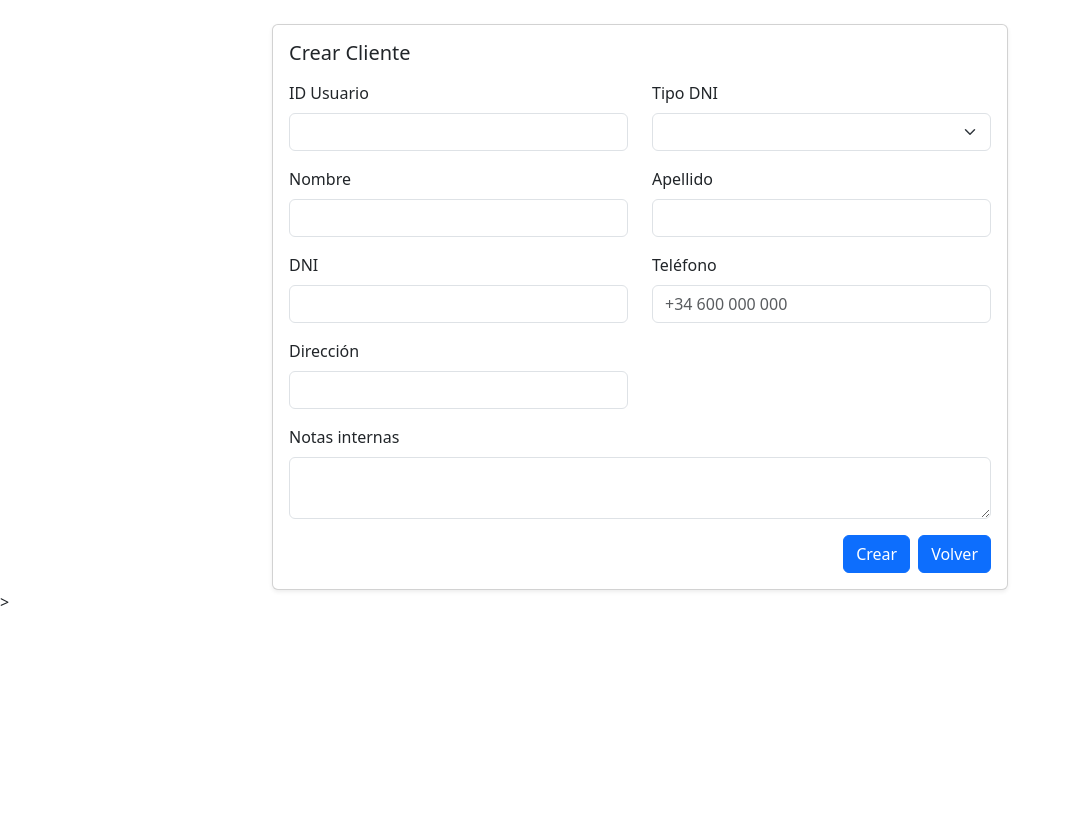
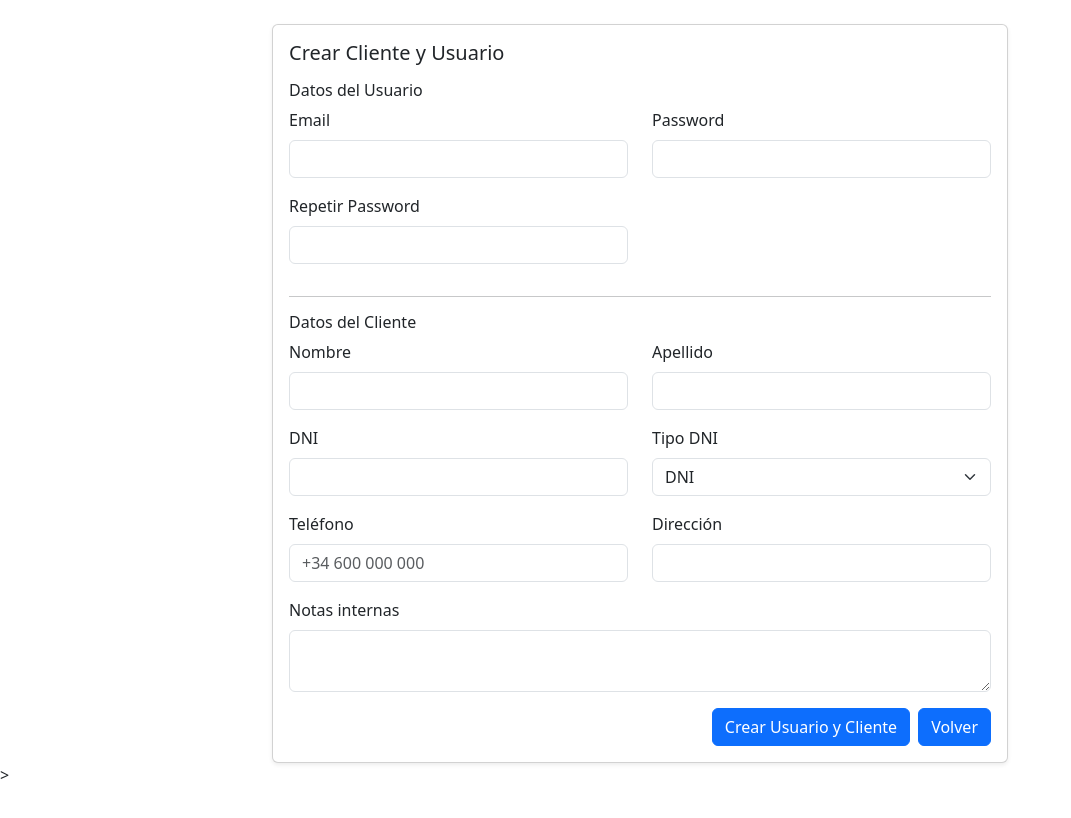
Before and after one commit to essenia/Gestor-documentos, an Angular app in the folder frontend/: page /clientes/add in a window 1280 px wide. Shown: the top 818 px of the page, without its empty margins (0-1071 px from the left). Built offline with nearby package versions, Linux system fonts and the light colour scheme.

Commit message:
Creación un Buscador rápido

```diff
--- a/frontend/src/app/components/clientes/add-edit-cliente/add-edit-cliente.component.html
+++ b/frontend/src/app/components/clientes/add-edit-cliente/add-edit-cliente.component.html
@@ -5,118 +5,123 @@
       <div class="card shadow-sm">
         <div class="card-body">
           <h5 class="card-title mb-3">
-            {{ isEdit ? 'Editar Cliente' : 'Crear Cliente' }}
+            {{ isEdit ? 'Editar Cliente' : 'Crear Cliente y Usuario' }}
           </h5>
 
           <app-spinner *ngIf="loading"></app-spinner>
 
           <form *ngIf="!loading" (ngSubmit)="guardarCliente()" #form="ngForm">
 
+            <!-- USUARIO -->
+            <h6>Datos del Usuario</h6>
             <div class="row">
 
-              <!-- ID USUARIO -->
               <div class="col-md-6 mb-3">
-                <label class="form-label">ID Usuario</label>
-                <input
-                  type="number"
+                <label class="form-label">Email</label>
+                <input type="email"
                        class="form-control"
-                  [(ngModel)]="cliente.id_usuario"
-                  name="id_usuario"
-                  required
-                  [readonly]="isEdit"
-                />
+                       [(ngModel)]="usuario.email"
+                       name="email"
+                       required>
               </div>
 
-              <!-- TIPO DNI -->
+              <div class="col-md-6 mb-3">
+                <label class="form-label">Password</label>
+                <input type="password"
+                       class="form-control"
+                       [(ngModel)]="usuario.password"
+                       name="password"
+                       required>
+              </div>
+
+              <div class="col-md-6 mb-3">
+                <label class="form-label">Repetir Password</label>
+                <input type="password"
+                       class="form-control"
+                       [(ngModel)]="usuario.repeatPassword"
+                       name="repeatPassword"
+                       required>
+              </div>
+
+            </div>
+
+            <hr>
+
+            <!-- CLIENTE -->
+            <h6>Datos del Cliente</h6>
+            <div class="row">
+
+              <div class="col-md-6 mb-3">
+                <label class="form-label">Nombre</label>
+                <input type="text"
+                       class="form-control"
+                       [(ngModel)]="cliente.nombre"
+                       name="nombre"
+                       required>
+              </div>
+
+              <div class="col-md-6 mb-3">
+                <label class="form-label">Apellido</label>
+                <input type="text"
+                       class="form-control"
+                       [(ngModel)]="cliente.apellido"
+                       name="apellido"
+                       required>
+              </div>
+
+              <div class="col-md-6 mb-3">
+                <label class="form-label">DNI</label>
+                <input type="text"
+                       class="form-control"
+                       [(ngModel)]="cliente.dni"
+                       name="dni"
+                       required>
+              </div>
+
               <div class="col-md-6 mb-3">
                 <label class="form-label">Tipo DNI</label>
-                <select
-                  class="form-select"
+                <select class="form-select"
                         [(ngModel)]="cliente.tipo_dni"
-                  name="tipo_dni">
+                        name="tipo_dni"
+                        required>
                   <option value="DNI">DNI</option>
                   <option value="Pasaporte">Pasaporte</option>
                 </select>
               </div>
 
-              <!-- NOMBRE -->
-              <div class="col-md-6 mb-3">
-                <label class="form-label">Nombre</label>
-                <input
-                  type="text"
-                  class="form-control"
-                  [(ngModel)]="cliente.nombre"
-                  name="nombre"
-                  required
-                />
-              </div>
-
-              <!-- APELLIDO -->
-              <div class="col-md-6 mb-3">
-                <label class="form-label">Apellido</label>
-                <input
-                  type="text"
-                  class="form-control"
-                  [(ngModel)]="cliente.apellido"
-                  name="apellido"
-                  required
-                />
-              </div>
-
-              <!-- DNI -->
-              <div class="col-md-6 mb-3">
-                <label class="form-label">DNI</label>
-                <input
-                  type="text"
-                  class="form-control"
-                  [(ngModel)]="cliente.dni"
-                  name="dni"
-                  required
-                />
-              </div>
-   <!-- TELÉFONO -->
               <div class="col-md-6 mb-3">
                 <label class="form-label">Teléfono</label>
-                <input
-                  type="text"
+                <input type="text"
                        class="form-control"
                        [(ngModel)]="cliente.telefono"
                        name="telefono"
-                  placeholder="+34 600 000 000"
-                />
+                       placeholder="+34 600 000 000">
               </div>
-              <!-- DIRECCIÓN -->
+
               <div class="col-md-6 mb-3">
                 <label class="form-label">Dirección</label>
-                <input
-                  type="text"
+                <input type="text"
                        class="form-control"
                        [(ngModel)]="cliente.direccion"
-                  name="direccion"
-                />
+                       name="direccion">
               </div>
 
-              <!-- NOTAS -->
               <div class="col-12 mb-3">
                 <label class="form-label">Notas internas</label>
-                <textarea
+                <textarea class="form-control"
                           rows="2"
-                  class="form-control"
                           [(ngModel)]="cliente.notas_internas"
-                  name="notas_internas">
-                </textarea>
+                          name="notas_internas"></textarea>
               </div>
 
             </div>
 
-            <!-- BOTÓN -->
             <div class="d-flex justify-content-end gap-2">
-              <button class="btn btn-primary">
-                {{ isEdit ? 'Actualizar' : 'Crear' }}
+              <button class="btn btn-primary" type="submit">
+                {{ isEdit ? 'Actualizar' : 'Crear Usuario y Cliente' }}
               </button>
 
-                <button  class="btn btn-primary" routerLink="/clientes">
-
+              <button class="btn btn-primary" routerLink="/clientes">
                 Volver
               </button>
             </div>
--- a/frontend/src/app/components/clientes/add-edit-cliente/add-edit-cliente.component.ts
+++ b/frontend/src/app/components/clientes/add-edit-cliente/add-edit-cliente.component.ts
@@ -11,6 +11,8 @@ import { ClientService } from '../../../services/client.service';
 import { HttpErrorResponse } from '@angular/common/http';
 import { ErrorService } from '../../../services/error.service';
 import { SpinnerComponent } from '../../../shared/spinner/spinner.component';
+import { User } from '../../../interfaces/user';
+import { UserService } from '../../../services/user.service';
 
 
 @Component({
@@ -21,105 +23,27 @@ import { SpinnerComponent } from '../../../shared/spinner/spinner.component';
 })
 export class AddEditClienteComponent implements  OnInit {
 
-// @Input() clienteId?: number; // si existe, es edición
-// isEdit = false;
-//   loading = false;
-
-//  cliente: Cliente = {
-//     id_usuario: 0,
-//     nombre: '',
-//     apellido: '',
-//     dni: '',
-//     tipo_dni: 'DNI',
-//     activo: true
-//   };
 
 
-//    mensaje = '';
-//   error = '';
-//   constructor(private clienteService : ClientService, private router: Router, private toastr: ToastrService,
-//     private errorService: ErrorService) {}
 
-//    ngOnInit(): void {
-//     if (this.clienteId) {
-//       this.isEdit = true;
-//       this.cargarCliente();
-//     }
-//   }
-//   //  ngOnInit(): void {
-//   //   const id = this.route.snapshot.paramMap.get('id');
-//   //   if (id) {
-//   //     this.isEdit = true;
-//   //     this.cargarCliente(id);
-//   //   }
-//   // }
-//  cargarCliente() {
-//     this.loading = true;
-
-//     this.clienteService.getClienteById(this.clienteId!)
-//       .subscribe({
-//         next: (res) => {
-//           this.loading = false;
-//           this.cliente = res;
-//         },
-//         error: (e: HttpErrorResponse) => {
-//           this.loading = false;
-//           this.errorService.msjError(e);
-//         }
-//       });
-//   }
-
-//   guardarCliente() {
-//     // validaciones básicas
-//     if (!this.cliente.nombre || !this.cliente.apellido || !this.cliente.dni) {
-//       this.toastr.error('Los campos obligatorios no pueden estar vacíos', 'Error');
-//       return;
-//     }
-
-//     this.loading = true;
-
-//     if (this.isEdit) {
-//       this.clienteService.actualizarCliente(this.clienteId!, this.cliente)
-//         .subscribe({
-//           next: () => {
-//             this.loading = false;
-//             this.toastr.success('Cliente actualizado correctamente', 'Éxito');
-//           },
-//           error: (e: HttpErrorResponse) => {
-//             this.loading = false;
-//             this.errorService.msjError(e);
-//           }
-//         });
-//     } else {
-//       this.clienteService.crearCliente(this.cliente)
-//         .subscribe({
-//           next: () => {
-//             this.loading = false;
-//             this.toastr.success('Cliente creado correctamente', 'Éxito');
-//             this.resetFormulario();
-//           },
-//           error: (e: HttpErrorResponse) => {
-//             this.loading = false;
-//             this.errorService.msjError(e);
-//           }
-//         });
-//     }
-//   }
-
-//   resetFormulario() {
-//     this.cliente = {
-//       id_usuario: 0,
-//       nombre: '',
-//       apellido: '',
-//       dni: '',
-//       tipo_dni: 'DNI',
-//       activo: true
-//     };
-//   }
-// }
+ cliente: Cliente = {
+   nombre: '',
+   apellido: '',
+   dni: '',
+   tipo_dni: 'DNI',
+   activo: true,
 
 
-  cliente: any = {};
+ };
+
+  usuario: User = {
+    email: '',
+    password: '',
+    repeatPassword: ''
+  };
+
+
+  // cliente: any = {};
   isEdit: boolean = false;
   loading: boolean = false;
 
@@ -127,9 +51,20 @@ export class AddEditClienteComponent implements  OnInit {
     private route: ActivatedRoute,
     private router: Router,
     private clienteService: ClientService,
+    private userService: UserService,
     private toastr: ToastrService,
     private errorService: ErrorService
   ) {}
+
+
+
+  // ngOnInit(): void {
+  //   const id = this.route.snapshot.paramMap.get('id');
+  //   if (id) {
+  //     this.isEdit = true;
+  //     this.cargarCliente(+id);
+  //   }
+  // }
 
    ngOnInit(): void {
     const id = this.route.snapshot.paramMap.get('id');
@@ -139,15 +74,34 @@ export class AddEditClienteComponent implements  OnInit {
     }
   }
 
+  // cargarCliente(id: number) {
+  //   this.loading = true;
+  //   this.clienteService.getClienteById(id).subscribe({
+  //     next: (res) => {
+  //       this.cliente = res;
+  //           // normalizar tipo_dni
+  //     if (this.cliente.tipo_dni) {
+  //       this.cliente.tipo_dni = this.cliente.tipo_dni.trim().toUpperCase();
+  //     }
+  //       this.loading = false;
+  //     },
+  //     error: (e: HttpErrorResponse) => {
+  //       this.loading = false;
+  //       this.errorService.msjError(e);
+  //     }
+  //   });
+  // }
+
     cargarCliente(id: number) {
     this.loading = true;
     this.clienteService.getClienteById(id).subscribe({
       next: (res) => {
         this.cliente = res;
-            // normalizar tipo_dni
-      if (this.cliente.tipo_dni) {
-        this.cliente.tipo_dni = this.cliente.tipo_dni.trim().toUpperCase();
-      }
+      //     if (res.User) {
+      //   this.usuario.email = res.User.email;
+      //   this.cliente.id_usuario = res.User.id;
+      // }
+
         this.loading = false;
       },
       error: (e: HttpErrorResponse) => {
@@ -157,32 +111,92 @@ export class AddEditClienteComponent implements  OnInit {
     });
   }
 
+//   guardarCliente() {
+//     this.loading = true;
+
+//     if (this.isEdit) {
+//       //  ACTUALIZAR
+//       this.clienteService.actualizarCliente(this.cliente.id, this.cliente).subscribe({
+//         next: () => {
+//           this.loading = false;
+//           this.toastr.success('Cliente actualizado correctamente');
+//           this.router.navigate(['/clientes']);
+//         },
+//         error: (e: HttpErrorResponse) => {
+//           this.loading = false;
+//           this.errorService.msjError(e);
+//         }
+//       });
+
+//     } else {
+//       //  CREAR
+//       this.clienteService.crearCliente(this.cliente).subscribe({
+//         next: () => {
+//           this.loading = false;
+//           this.toastr.success('Cliente creado correctamente');
+//           this.router.navigate(['/clientes']);
+//         },
+//         error: (e: HttpErrorResponse) => {
+//           this.loading = false;
+//           this.errorService.msjError(e);
+//         }
+//       });
+//     }
+//   }
+// }
+
 guardarCliente() {
+  // 1️⃣ Validar que las contraseñas coincidan (solo si estamos creando)
+  if (!this.isEdit && this.usuario.password !== this.usuario.repeatPassword) {
+    this.toastr.error('Las contraseñas no coinciden');
+    return;
+  }
+
   this.loading = true;
 
   if (this.isEdit) {
-      //  ACTUALIZAR
-      this.clienteService.actualizarCliente(this.cliente.id, this.cliente).subscribe({
+    // EDITAR CLIENTE
+    this.clienteService.actualizarCliente(this.cliente.id!, this.cliente).subscribe({
       next: () => {
         this.loading = false;
         this.toastr.success('Cliente actualizado correctamente');
         this.router.navigate(['/clientes']);
       },
-        error: (e: HttpErrorResponse) => {
+      error: (e) => {
         this.loading = false;
         this.errorService.msjError(e);
       }
     });
+  } else {
+    // CREAR CLIENTE NUEVO
 
-    } else {
-      //  CREAR
+    // 🔹 1. Asegurarse de que id_rol esté asignado
+    this.usuario.id_rol = 3; // 3 = CLIENTE
+
+    // 🔹 2. Crear usuario primero
+    this.userService.signIn(this.usuario).subscribe({
+      next: (resUsuario: any) => {
+            console.log('Usuario creado:', resUsuario); // debe mostrar { id: 80, email: ... }
+
+        // 🔹 3. Asignar id_usuario al cliente
+        this.cliente.id_usuario = resUsuario.id;
+
+
+    console.log('Cliente a enviar:', this.cliente); // Para verificar
+        // 🔹 4. Crear cliente
         this.clienteService.crearCliente(this.cliente).subscribe({
           next: () => {
             this.loading = false;
-          this.toastr.success('Cliente creado correctamente');
+            this.toastr.success('Cliente y usuario creados correctamente');
             this.router.navigate(['/clientes']);
           },
-        error: (e: HttpErrorResponse) => {
+          error: (e) => {
+            this.loading = false;
+            this.errorService.msjError(e);
+          }
+        });
+      },
+      error: (e) => {
         this.loading = false;
         this.errorService.msjError(e);
       }
--- a/frontend/src/app/components/list-clientes/list-clientes.component.html
+++ b/frontend/src/app/components/list-clientes/list-clientes.component.html
@@ -1,7 +1,24 @@
 <div class="container mt-4">
   <h5 class="mb-3">Lista de Clientes</h5>
 
-  <!-- Botón Agregar Cliente -->
+
+  <!-- Botón Buscador -->
+<div class="input-group input-group-sm mb-3" style="max-width: 300px">
+  <span class="input-group-text">
+    <i class="fas fa-search"></i>
+  </span>
+  <input
+    type="text"
+    class="form-control"
+    placeholder="Buscar..."
+    [(ngModel)]="textoBuscar"
+    (input)="buscarClientes()"
+  />
+</div>
+
+
+<!--
+  Botón Agregar Cliente -->
   <div class="d-flex justify-content-end mb-3">
     <button class="btn btn-success" (click)="router.navigate(['/clientes/add'])">
       <i class="fas fa-plus"></i> Agregar Cliente
@@ -19,7 +36,7 @@
       <thead class="table-light">
         <tr>
           <th>ID</th>
-          <th>ID Usuario</th>
+          <!-- <th>ID Usuario</th> -->
           <th>Nombre</th>
           <th>Apellido</th>
           <th>DNI</th>
@@ -34,7 +51,7 @@
       <tbody>
         <tr *ngFor="let cliente of paginatedClientes">
           <td>{{ cliente.id }}</td>
-          <td>{{ cliente.id_usuario }}</td>
+          <!-- <td>{{ cliente.id_usuario }}</td> -->
           <td>{{ cliente.nombre }}</td>
           <td>{{ cliente.apellido }}</td>
           <td>{{ cliente.dni }}</td>
```
Also changed, not shown: frontend/src/app/components/list-clientes/list-clientes.component.ts (+31 -2 lines), frontend/src/app/interfaces/cliente.ts (+6 -1 lines), 1 other file (tests, documents, lock files or other folders). Lines whose indentation alone changed are shown as unchanged.
